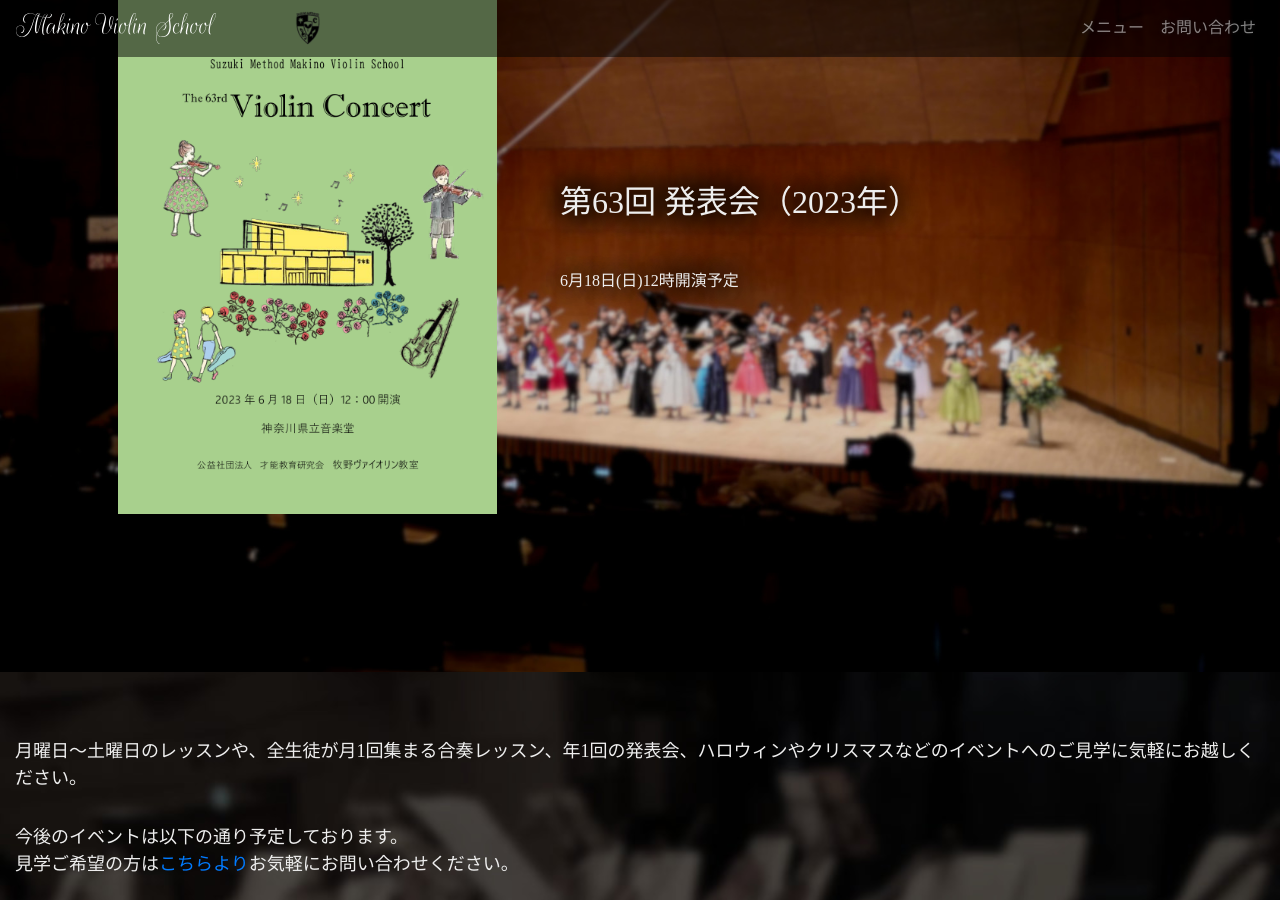
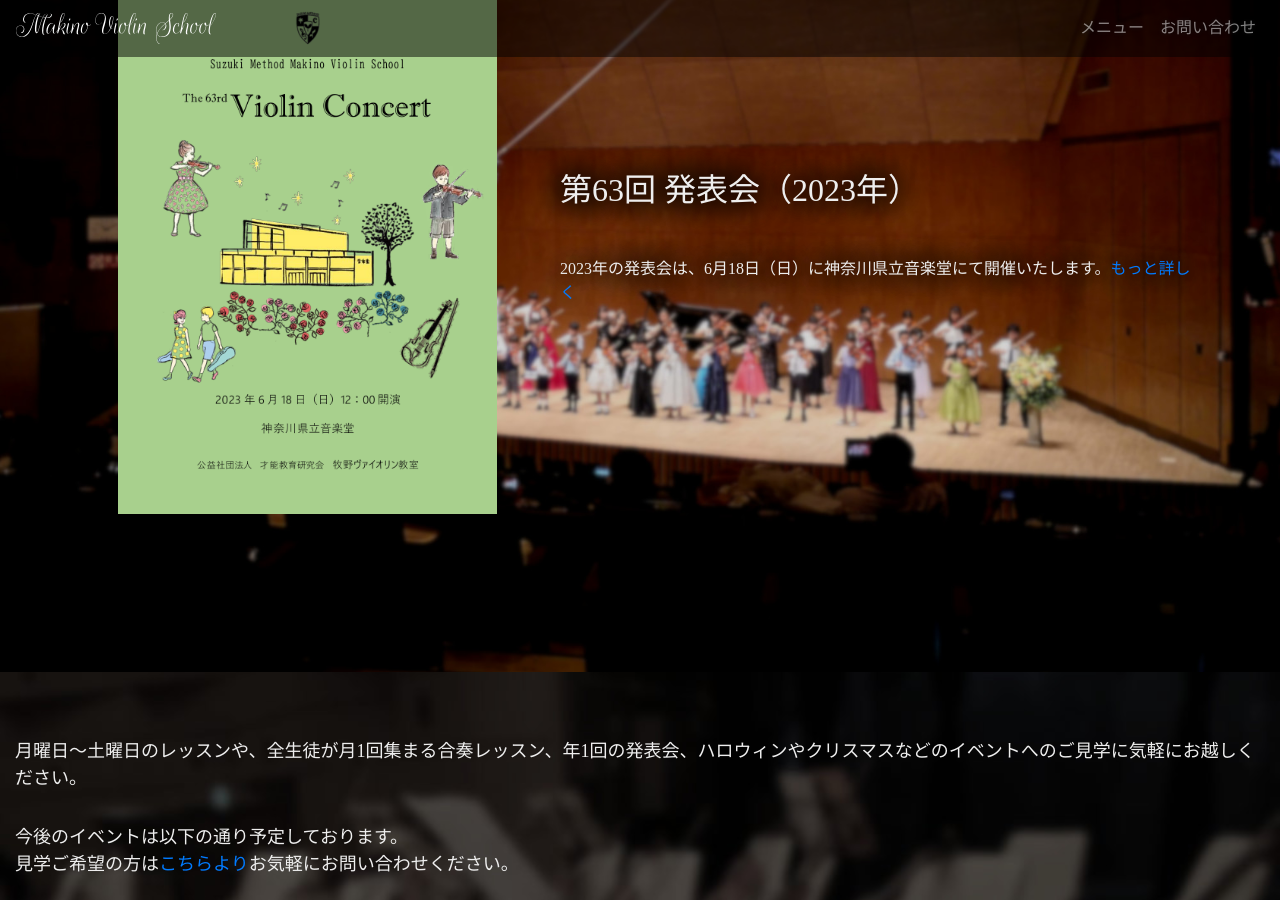
Before and after one commit to makinoviolin/makinoviolin.github.io, a Jekyll site: the page built from index.md, in a window 1280 px wide and 900 px high, scrolled down 6101 px. Built offline with Jekyll 4.4.1, drawn with Linux system fonts in a browser that asks for light colours; nearby versions of some CDN libraries; some web fonts are replaced; comment, search, counter and statistics services are not loaded.

Commit message:
Link from top page to 2023 concert post

```diff
--- a/_includes/indexhero4.html
+++ b/_includes/indexhero4.html
@@ -7,7 +7,7 @@
             </div>
             <div class="col-lg-7 col-md-6 col-12 my-auto pb-5">
                 <h2>第63回 発表会（2023年）</h2>
-                <span class="lead">6月18日(日)12時開演予定</span>
+                <span class="lead">2023年の発表会は、6月18日（日）に神奈川県立音楽堂にて開催いたします。<a href="{{ site.baseurl }}blog/2023/03/11/2023concert.html">もっと詳しく</a></lead>
             </div>
         </div>
     </div>
```
